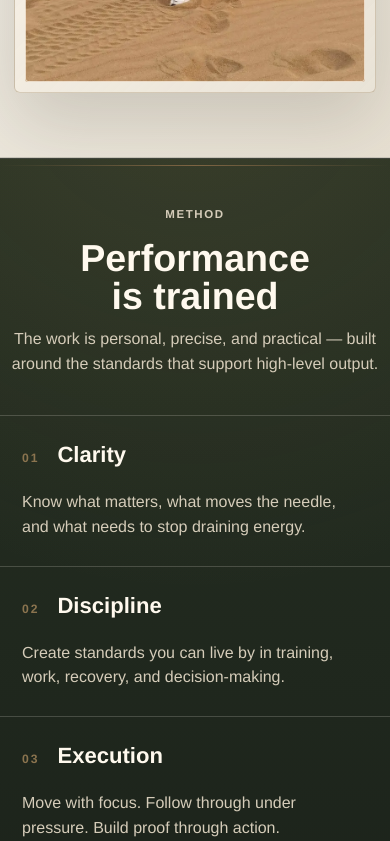
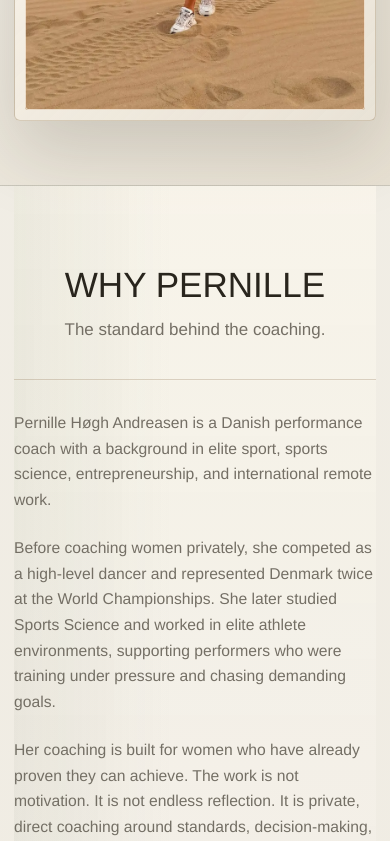
Before and after one commit to TimmyTululu/pernille-performance, a React (Vite) app: page / in a window 390 px wide. Shown: the part 1156-1997 px from the top of the page. Built offline with nearby package versions, Linux system fonts and the light colour scheme.

Commit message:
Add why Pernille landing section

```diff
--- a/src/main.tsx
+++ b/src/main.tsx
@@ -177,6 +177,39 @@ function App() {
         </section>
 
         <section
+          className="section why-pernille"
+          id="why-pernille"
+          aria-labelledby="why-pernille-title"
+          data-reveal
+        >
+          <div className="section-heading">
+            <h2 id="why-pernille-title">WHY PERNILLE</h2>
+            <p>The standard behind the coaching.</p>
+          </div>
+          <div className="why-pernille-copy">
+            <p>
+              Pernille Høgh Andreasen is a Danish performance coach with a
+              background in elite sport, sports science, entrepreneurship, and
+              international remote work.
+            </p>
+            <p>
+              Before coaching women privately, she competed as a high-level
+              dancer and represented Denmark twice at the World Championships.
+              She later studied Sports Science and worked in elite athlete
+              environments, supporting performers who were training under
+              pressure and chasing demanding goals.
+            </p>
+            <p>
+              Her coaching is built for women who have already proven they can
+              achieve. The work is not motivation. It is not endless reflection.
+              It is private, direct coaching around standards, decision-making,
+              discipline, and execution.
+            </p>
+            <p>For women who are ready to stop negotiating with their own potential.</p>
+          </div>
+        </section>
+
+        <section
           className="section method-section"
           id="method"
           aria-labelledby="method-title"
--- a/src/styles.css
+++ b/src/styles.css
@@ -53,6 +53,7 @@ html {
 body {
   min-height: 100vh;
   margin: 0;
+  overflow-x: hidden;
   background:
     radial-gradient(circle at 78% 4%, rgba(139, 116, 79, 0.13), transparent 32rem),
     radial-gradient(circle at 4% 12%, rgba(99, 112, 82, 0.12), transparent 30rem),
@@ -411,6 +412,54 @@ h2 {
   margin-right: auto;
   margin-left: auto;
   text-wrap: balance;
+}
+
+.why-pernille {
+  width: 100%;
+  max-width: none;
+  padding-right: max(20px, calc((100vw - var(--max-width)) / 2));
+  padding-left: max(20px, calc((100vw - var(--max-width)) / 2));
+  border-bottom: 1px solid var(--line);
+  background:
+    linear-gradient(90deg, rgba(99, 112, 82, 0.08), transparent 44%),
+    linear-gradient(180deg, rgba(248, 244, 234, 0.9), rgba(241, 238, 230, 0.96));
+}
+
+.why-pernille .section-heading {
+  max-width: 1080px;
+}
+
+.why-pernille h2 {
+  margin-bottom: clamp(14px, 1.7vw, 20px);
+  font-size: clamp(2.55rem, 4.8vw, 5rem);
+  font-weight: 580;
+  line-height: 0.98;
+}
+
+.why-pernille .section-heading p {
+  max-width: none;
+  font-size: clamp(1.06rem, 1.55vw, 1.28rem);
+  white-space: nowrap;
+}
+
+.why-pernille-copy {
+  width: 100%;
+  max-width: var(--max-width);
+  margin: clamp(40px, 5vw, 64px) auto 0;
+  padding-top: clamp(30px, 4vw, 46px);
+  border-top: 1px solid rgba(139, 116, 79, 0.28);
+}
+
+.why-pernille-copy p {
+  width: 100%;
+  margin: 0;
+  color: var(--muted);
+  font-size: clamp(1rem, 1.34vw, 1.18rem);
+  line-height: 1.72;
+}
+
+.why-pernille-copy p + p {
+  margin-top: 22px;
 }
 
 .method-section {
@@ -1011,6 +1060,18 @@ h2 {
     padding-left: 14px;
   }
 
+  .why-pernille {
+    padding-right: 14px;
+    padding-left: 14px;
+  }
+
+  .why-pernille .section-heading,
+  .why-pernille-copy,
+  .method-section .section-heading {
+    width: 100%;
+    max-width: calc(100vw - 28px);
+  }
+
   .hero {
     gap: 34px;
     width: 100%;
@@ -1018,8 +1079,8 @@ h2 {
   }
 
   h1 {
-    max-width: 12.8ch;
-    font-size: clamp(2.55rem, 11vw, 3.85rem);
+    max-width: min(100%, 11.4ch);
+    font-size: clamp(2.5rem, 10.4vw, 3.6rem);
     line-height: 0.97;
   }
 
@@ -1064,6 +1125,31 @@ h2 {
   .section,
   .apply {
     padding: 82px 0;
+  }
+
+  .why-pernille h2 {
+    font-size: clamp(2.05rem, 9vw, 2.65rem);
+    white-space: nowrap;
+  }
+
+  .method-section h2 {
+    max-width: 12ch;
+    margin-right: auto;
+    margin-left: auto;
+  }
+
+  .why-pernille .section-heading p {
+    white-space: normal;
+  }
+
+  .why-pernille-copy {
+    margin-top: 36px;
+    padding-top: 30px;
+  }
+
+  .why-pernille-copy p {
+    font-size: 0.98rem;
+    line-height: 1.64;
   }
 
   .apply {
```
